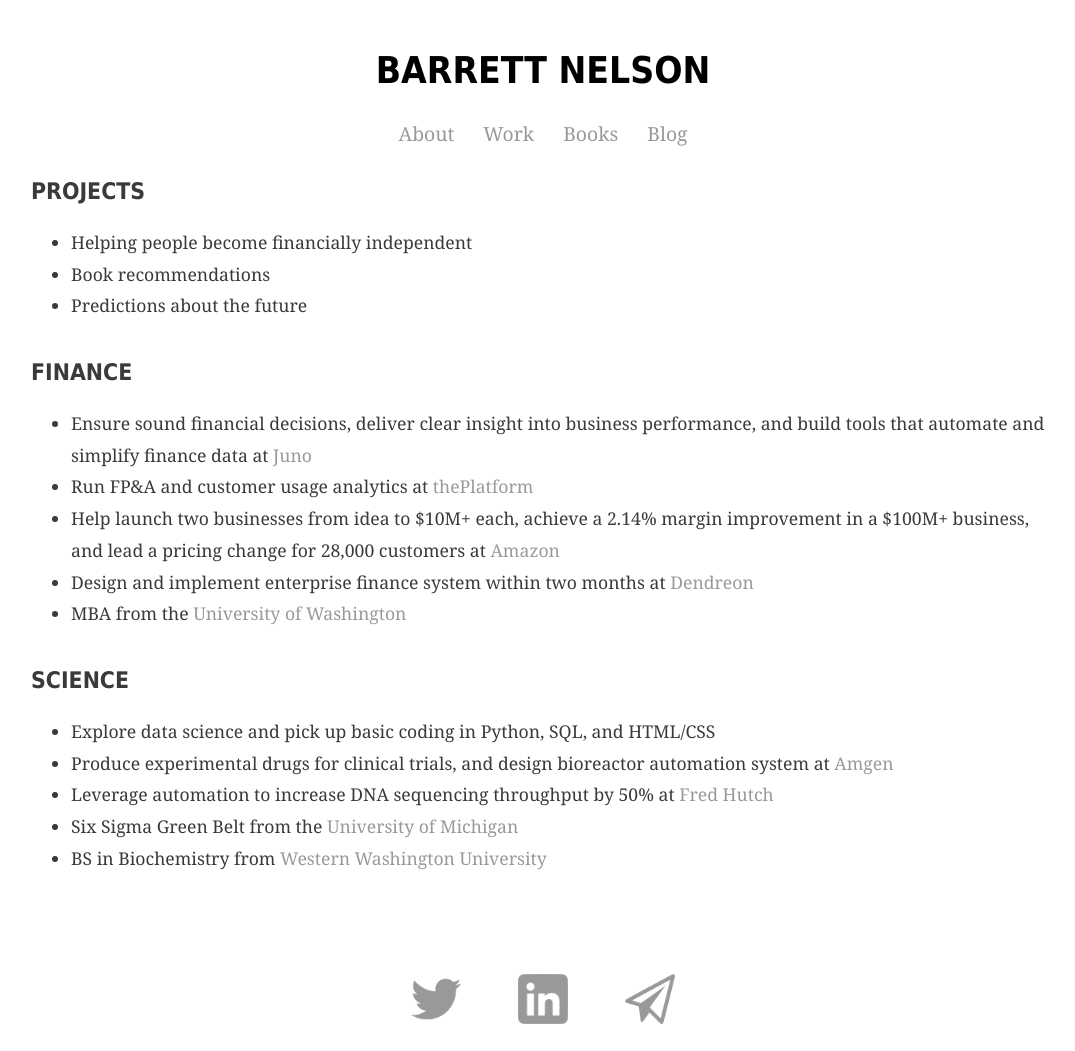
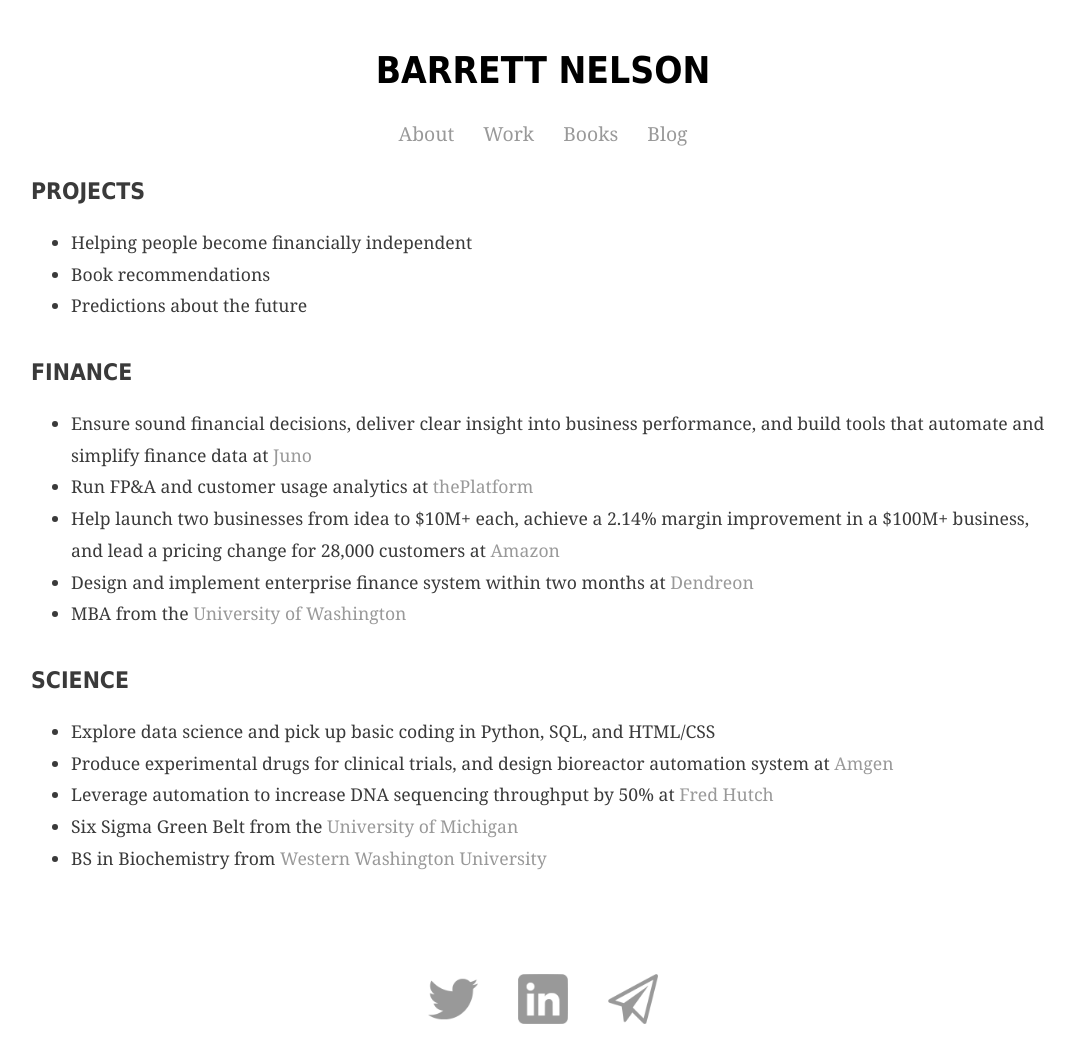
Before and after one commit to bstnel/bstnel.github.io, a Jekyll site: the page index.html, which Jekyll copies as it is, in a window 1280 px wide. Shown: the whole page, without its empty margins (97-1172 px from the left). Built offline with Jekyll 4.4.1, drawn with Linux system fonts in a browser that asks for light colours.

Commit message:
Create main.css

```diff
--- a/css/main.css
+++ b/css/main.css
@@ -112,8 +112,8 @@ body {
     display: inline-block;
     color: #999999;
     text-align: center;
-    padding-left: 1.5em;
-    padding-right: 1.5em;
+    padding-left: 1em;
+    padding-right: 1em;
     text-decoration: none;
 }
 .footer li a:hover {
```
